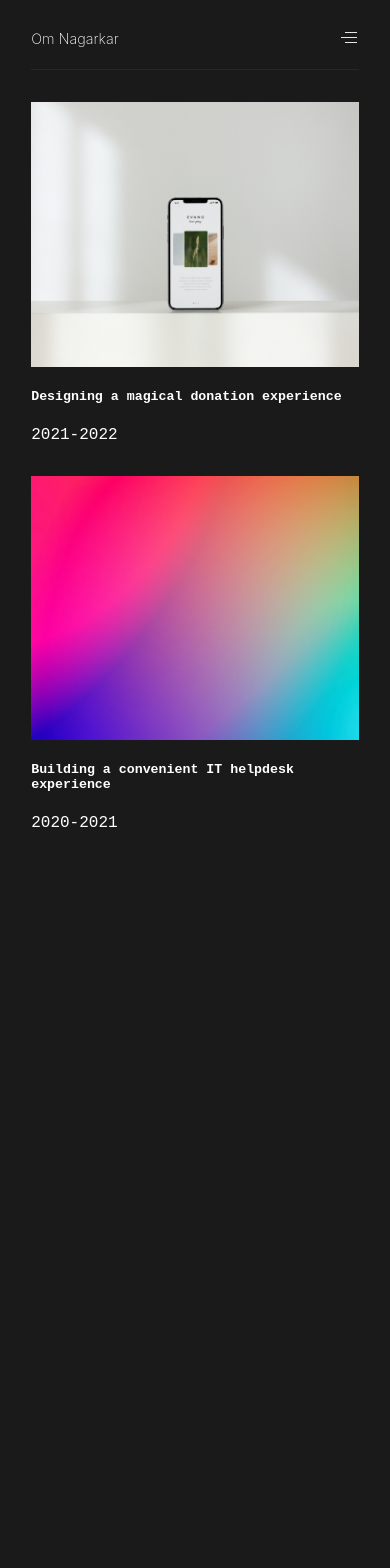
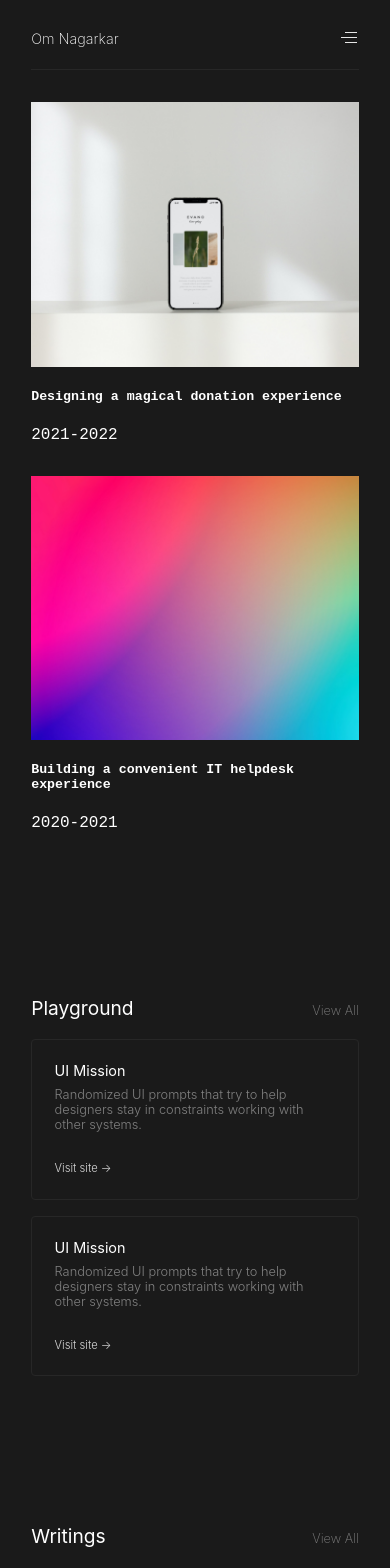
Before and after one commit to H0und5/nextport, a Next.js app: page / in a window 390 px wide. Shown: the top 1568 px of the page. Before the commit the page ends 848 px from the top, so only its background shows below. Built offline with nearby package versions, Linux system fonts and the light colour scheme.

Commit message:
-- Observation -- Learning to use flex and grid, styled some of the components this way, gonna probably have to refactor a bunch of shit lmao

```diff
--- a/pages/index.js
+++ b/pages/index.js
@@ -13,6 +13,9 @@ import home from '../src/assets/home.json';
 // components
 import NavBar from '../src/components/NavBar';
 import CaseCard from '../src/components/CaseCard';
+import Divider from '../src/components/Divider';
+import SectionHeader from '../src/components/SectionHeader';
+import CopyCard from '../src/components/CopyCard';
 
 
 export default function Home() {
@@ -37,6 +40,33 @@ export default function Home() {
         year={"2020-2021"}
       />
 
+      <Divider />
+
+      <SectionHeader title={"Playground"}/>
+
+      <div className={styles.sectionRows}>
+        <CopyCard
+          title={"UI Mission"}
+          description={"Randomized UI prompts that try to help designers stay in constraints working with other systems."}
+          link={"Visit site ->"}
+          linkSource={"/writings/two"}
+        />
+        <CopyCard
+          title={"UI Mission"}
+          description={"Randomized UI prompts that try to help designers stay in constraints working with other systems."}
+          link={"Visit site ->"}
+          linkSource={"/writings/two"}
+        />
+      </div>
+
+      <Divider />
+
+      <SectionHeader title={"Writings"}/>
+
+      <Divider />
+
+      <SectionHeader title={"Bookshelf"}/>
+
     </div>
   )
 }
--- a/src/components/CopyCard.js
+++ b/src/components/CopyCard.js
@@ -0,0 +1,19 @@
+import Link from 'next/link';
+import styles from '../../styles/CopyCard.module.css';
+
+const CopyCard = ({ title, description, link, linkSource }) => {
+
+  return (
+    <div className={styles.copyCardContainer}>
+      <div className={styles.copyCardContent}>
+        <h5>{title}</h5>
+        <p>{description}</p>
+      </div>
+      <Link href={linkSource}>
+        <a className={styles.copyCardLink} target={"_blank"}>{link}</a>
+      </Link>
+    </div>
+  )
+}
+
+export default CopyCard;
--- /dev/null
+++ b/src/components/Divider.js
@@ -0,0 +1,10 @@
+import styles from '../../styles/Divider.module.css';
+
+const Divider = () => {
+
+  return (
+    <div className={styles.divider}></div>
+  )
+}
+
+export default Divider;
--- /dev/null
+++ b/src/components/SectionHeader.js
@@ -0,0 +1,13 @@
+import styles from '../../styles/SectionHeader.module.css';
+
+const SectionHeader = ({ title }) => {
+
+  return (
+    <div className={styles.sectionHeaderContainer}>
+      <h3>{title}</h3>
+      <a>View All</a>
+    </div>
+  )
+}
+
+export default SectionHeader;
--- a/styles/CopyCard.module.css
+++ b/styles/CopyCard.module.css
@@ -0,0 +1,74 @@
+.copyCardContainer {
+  padding: 1.4rem;
+  background: #1A1A1A;
+  border: 1px solid #272727;
+  width: 49%;
+}
+
+.copyCardContent {
+  font-family: -apple-system, BlinkMacSystemFont, 'Segoe UI', Roboto, Oxygen, Ubuntu, Cantarell, 'Open Sans', 'Helvetica Neue', sans-serif;
+}
+
+.copyCardContent h5 {
+  font-family: -apple-system, BlinkMacSystemFont, 'Segoe UI', Roboto, Oxygen, Ubuntu, Cantarell, 'Open Sans', 'Helvetica Neue', sans-serif;
+  font-size: 1rem;
+  font-weight: 400;
+  color: #fff;
+  padding-bottom: .5rem;
+  margin: 0;
+}
+
+.copyCardContent p {
+  font-family: -apple-system, BlinkMacSystemFont, 'Segoe UI', Roboto, Oxygen, Ubuntu, Cantarell, 'Open Sans', 'Helvetica Neue', sans-serif;
+  font-size: .9rem;
+  font-weight: 300;
+  color: #808080;
+  padding-bottom: 1.5rem;
+  margin: 0;
+}
+
+.copyCardLink {
+  font-family: -apple-system, BlinkMacSystemFont, 'Segoe UI', Roboto, Oxygen, Ubuntu, Cantarell, 'Open Sans', 'Helvetica Neue', sans-serif;
+  font-size: .8rem;
+  font-weight: 300;
+  color: #D9D9D9;
+}
+
+
+/* Mobile Responsiveness */
+
+
+@media (max-width: 760px) {
+  .copyCardContainer {
+    padding: 1.4rem;
+    background: #1A1A1A;
+    border: 1px solid #272727;
+    border-radius: 4px;
+    width: auto;
+  }
+
+  .copyCardContent h5 {
+    font-family: -apple-system, BlinkMacSystemFont, 'Segoe UI', Roboto, Oxygen, Ubuntu, Cantarell, 'Open Sans', 'Helvetica Neue', sans-serif;
+    font-size: .9rem;
+    font-weight: 400;
+    color: #fff;
+    padding-bottom: .5rem;
+    margin: 0;
+  }
+
+  .copyCardContent p {
+    font-family: -apple-system, BlinkMacSystemFont, 'Segoe UI', Roboto, Oxygen, Ubuntu, Cantarell, 'Open Sans', 'Helvetica Neue', sans-serif;
+    font-size: .8rem;
+    font-weight: 300;
+    color: #808080;
+    padding-bottom: 1.5rem;
+    margin: 0;
+  }
+
+  .copyCardLink {
+    font-family: -apple-system, BlinkMacSystemFont, 'Segoe UI', Roboto, Oxygen, Ubuntu, Cantarell, 'Open Sans', 'Helvetica Neue', sans-serif;
+    font-size: .7rem;
+    font-weight: 300;
+    color: #D9D9D9;
+  }
+}
--- /dev/null
+++ b/styles/Divider.module.css
@@ -0,0 +1,4 @@
+.divider {
+  padding-top: 4rem;
+  padding-bottom: 4rem;
+}
--- a/styles/Home.module.css
+++ b/styles/Home.module.css
@@ -3,42 +3,6 @@
 }
 
 /* Header CSS start */
-
-.header {
-  display: flex;
-  justify-content: space-between;
-  align-items: center;
-  color: #fff;
-  font-weight: 200;
-  font-size: .9rem;
-}
-
-.headerImage {
-  width: auto;
-  height: auto;
-  visibility: hidden;
-  display: none;
-}
-
-.headerMiddle {
-  width: auto;
-  display: flex;
-  justify-content: space-between;
-  align-items: center;
-}
-
-.headerMiddle p {
-  color: #808080;
-}
-
-.headerMiddleFirst {
-  margin-right: 3rem;
-}
-
-.headerLast {
-  float: right;
-  display: flex;
-}
 
 .headerDivider {
   margin-top: .5rem;
@@ -47,35 +11,17 @@
   visibility: visible;
 }
 
+.sectionRows {
+  display: flex;
+  flex: inline-flex;
+  justify-content: space-between;
+}
+
 /* Header end */
 
 /* media query for mobile */
 
 @media (max-width: 760px) {
-
-  .headerImage {
-    width: auto;
-    height: auto;
-    visibility: visible;
-  }
-
-  .headerMiddle {
-    display: none;
-    visibility: hidden;
-  }
-
-  .headerMiddle p {
-    display: none;
-    visibility: hidden;
-  }
-
-  .headerLast {
-    display: flex;
-  }
-
-  .headerLast p {
-    display: none;
-  }
 
   .headerDivider {
     border-top: 1px solid #272727;
@@ -83,4 +29,9 @@
     visibility: visible;
   }
 
+  .sectionRows {
+    display: grid;
+    row-gap: 1rem;
+  }
+
 }
--- /dev/null
+++ b/styles/SectionHeader.module.css
@@ -0,0 +1,20 @@
+.sectionHeaderContainer {
+  display: flex;
+  justify-content: space-between;
+  width: auto;
+  align-items: baseline;
+}
+
+.sectionHeaderContainer h3 {
+  font-family: -apple-system, BlinkMacSystemFont, 'Segoe UI', Roboto, Oxygen, Ubuntu, Cantarell, 'Open Sans', 'Helvetica Neue', sans-serif;
+  color: #fff;
+  font-weight: 400;
+  font-size: 1.2rem;
+}
+
+.sectionHeaderContainer a {
+  font-family: -apple-system, BlinkMacSystemFont, 'Segoe UI', Roboto, Oxygen, Ubuntu, Cantarell, 'Open Sans', 'Helvetica Neue', sans-serif;
+  color: #808080;
+  font-weight: 200;
+  font-size: .8rem;
+}
```
